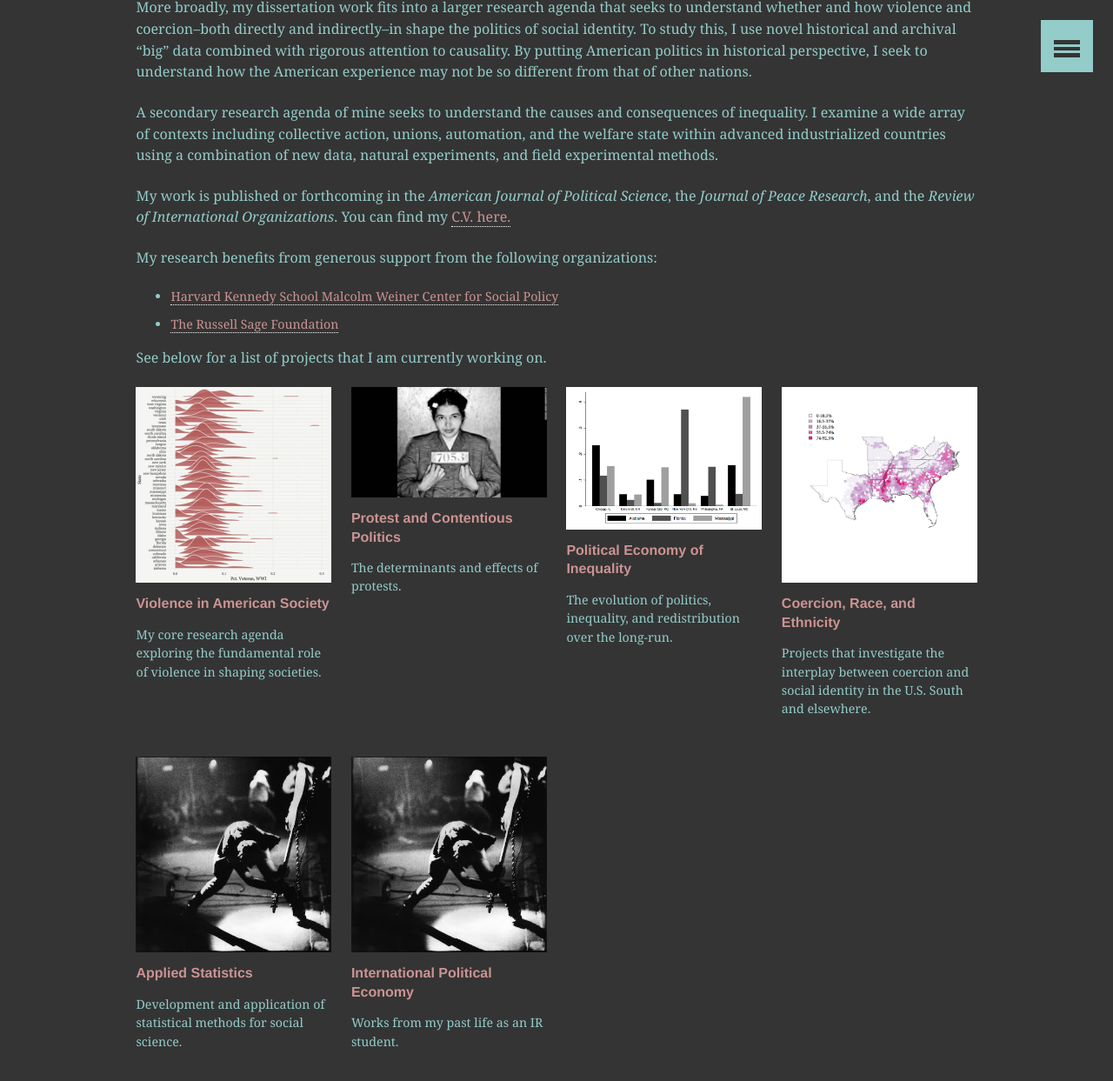
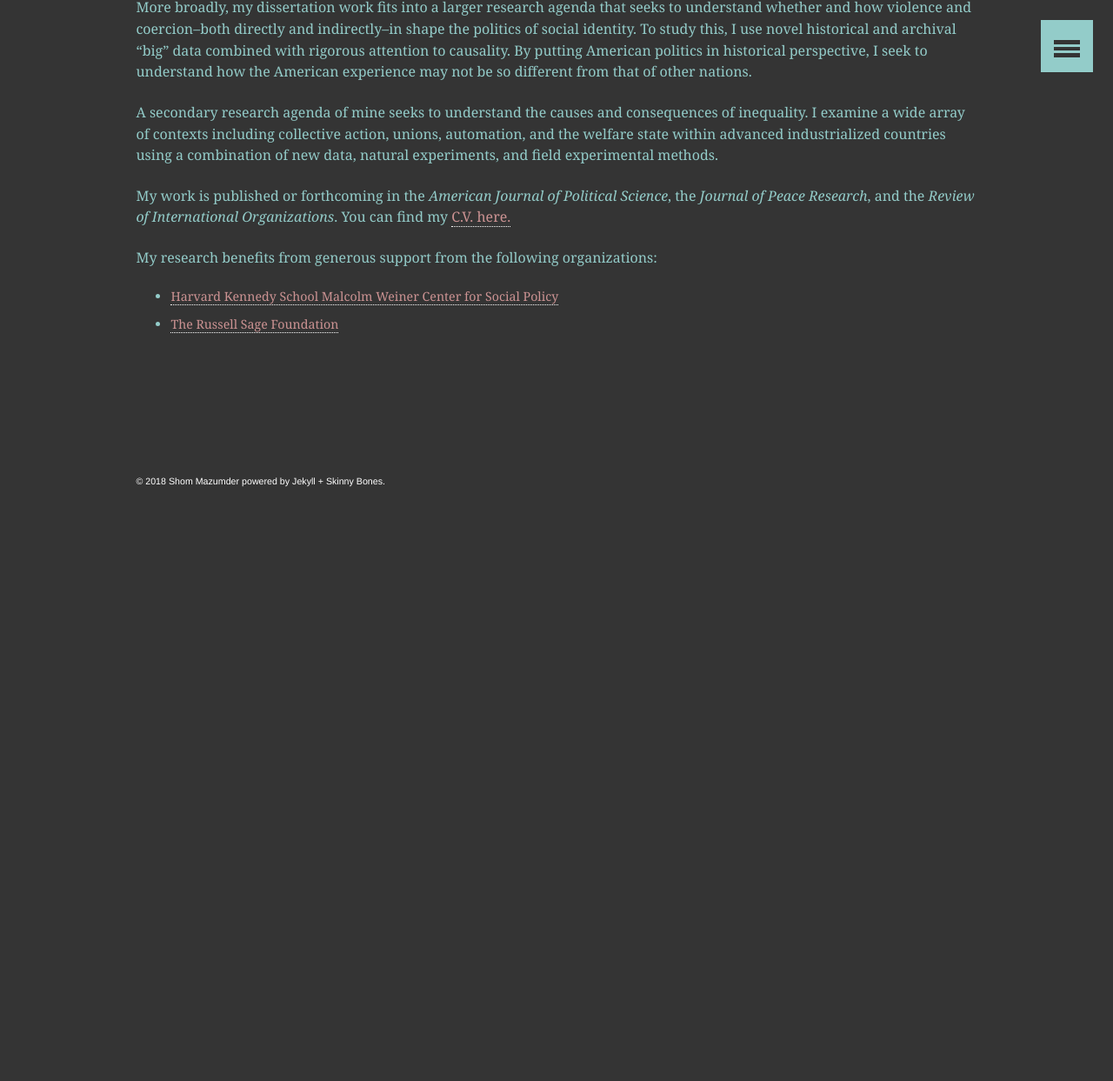
Before and after one commit to shommazumder/shommazumder.github.io-archive, a Jekyll site: the page built from index.md, in a window 1280 px wide and 1400 px high, scrolled down 313 px. Shown: the top 1243 px of the window at 87% size. Built offline with Jekyll 4.4.1, drawn with Linux system fonts in a browser that asks for light colours; after the commit the page ends 943 px from its top, so only the background shows below that.

Commit message:
commented out research tiles

```diff
--- a/index.md
+++ b/index.md
@@ -17,7 +17,8 @@ My research benefits from generous support from the following organizations:
 * [Harvard Kennedy School Malcolm Weiner Center for Social Policy](https://inequality.hks.harvard.edu/)
 * [The Russell Sage Foundation](https://www.russellsage.org/)
 
-See below for a list of projects that I am currently working on.
+
+{% comment %}
 
 <div class="tiles">
 {% for post in site.posts %}
@@ -25,4 +26,6 @@ See below for a list of projects that I am currently working on.
 	{% include post-grid.html %}
 	{% endif %}
 {% endfor %}
-</div><!-- /.tiles -->
+</div>
+
+{% endcomment %}
```
